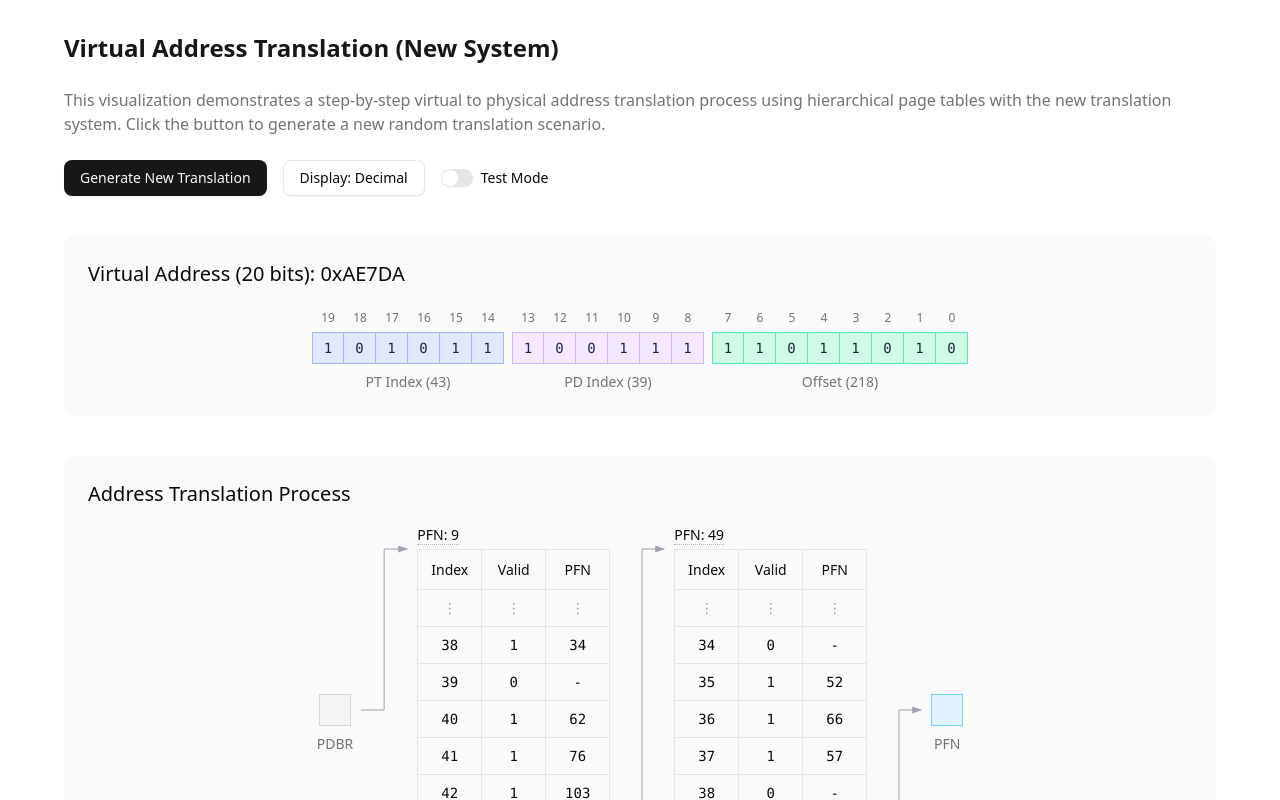
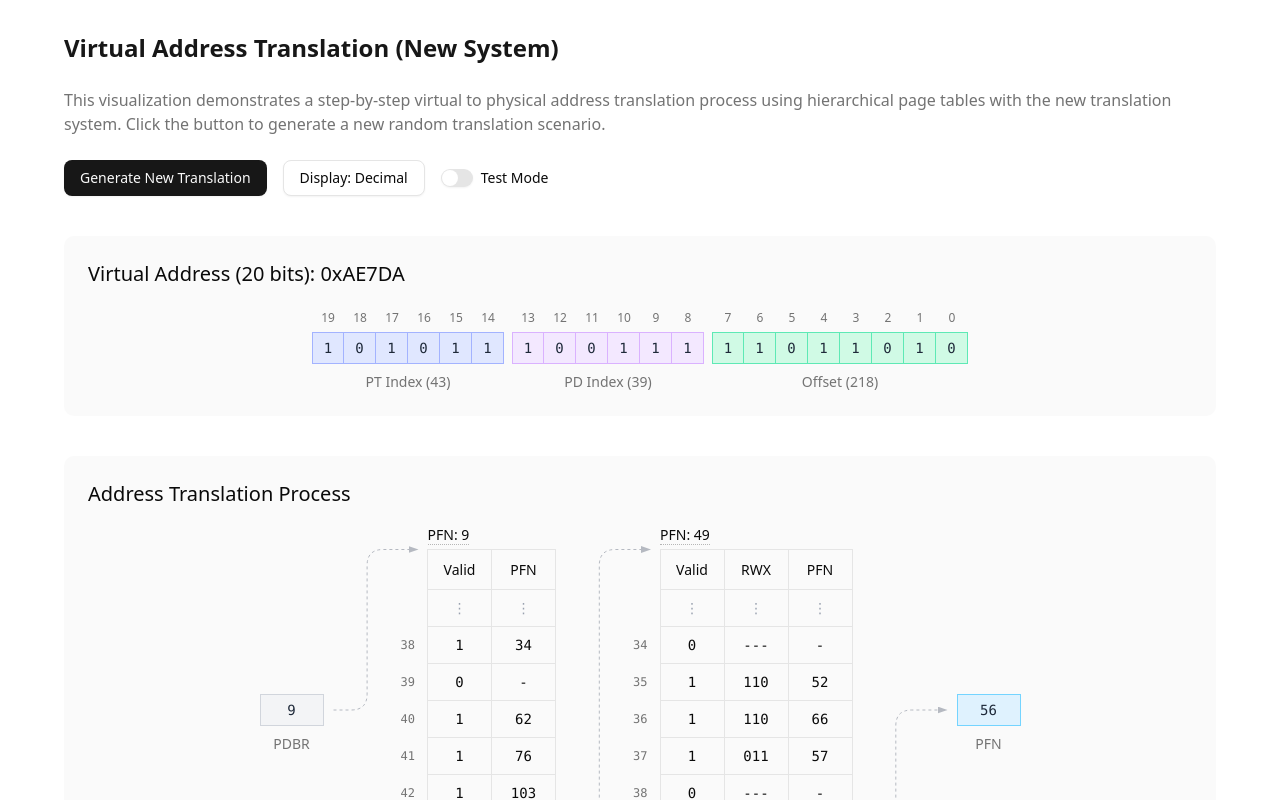
Before and after one commit to Goodr-Interactive/viz-computer-systems, a React (Vite) app: page /csc369/paging/translation in a window 1280 px wide. Shown: the top 800 px of the page. Built offline with nearby package versions, Linux system fonts and the light colour scheme.

Commit message:
fix: improved table layouts

```diff
--- a/src/pages/csc369/components/paging/TranslationSystemNew.ts
+++ b/src/pages/csc369/components/paging/TranslationSystemNew.ts
@@ -185,6 +185,10 @@ export class TranslationSystem {
       throw new Error(`Expected page table at PFN ${pfn} but none found in coreMap`);
     }
 
+    if (existingPageTable.entries.some((entry) => entry.rwx !== null)) {
+      throw new Error(`Page table at PFN ${pfn} contains PTEs, not PDEs`);
+    }
+
     // Check if we have enough space for the new entries
     const totalEntriesNeeded = existingPageTable.numEntries + numEntries;
     if (totalEntriesNeeded > this.numEntries) {
--- a/src/pages/csc369/components/paging/ui/AddressTranslationVisualizer.tsx
+++ b/src/pages/csc369/components/paging/ui/AddressTranslationVisualizer.tsx
@@ -2,9 +2,11 @@ import React, { useRef, useCallback, useEffect } from "react";
 import { motion, AnimatePresence, LayoutGroup } from "motion/react";
 import * as d3 from "d3";
 import { BinaryBlock } from "./BinaryBlock";
+import { StringBlock } from "./StringBlock";
 import { PageTableDisplay } from "./PageTableDisplay";
 import { SubsectionHeading } from "./SubsectionHeading";
-import type { TranslationValues, PageTableEntry } from "../TranslationSystemNew"; // Added PageTableEntry import
+import type { TranslationValues, PageTableEntry } from "../TranslationSystemNew";
+import { TranslationSystem } from "../TranslationSystemNew";
 import {
   physicalPfnColor,
   physicalPfnBorder,
@@ -83,15 +85,19 @@ export const AddressTranslationVisualizer: React.FC<AddressTranslationVisualizer
       const firstTableElement = tableElementRefs.current[0];
       if (pdbrBlockElement && firstTableElement) {
         const pdbrRect = pdbrBlockElement.getBoundingClientRect();
-        const firstTableRect = firstTableElement.getBoundingClientRect();
+        // Target the Valid header cell (second th element)
+        const validHeaderCell = firstTableElement.querySelector("thead th:nth-child(2)");
+        if (validHeaderCell) {
+          const validHeaderRect = validHeaderCell.getBoundingClientRect();
           arrowConfigs.push({
             id: "pdbr-to-table0",
             startX: pdbrRect.right + 10 - containerRect.left,
             startY: pdbrRect.top + pdbrRect.height / 2 - containerRect.top,
-          endX: firstTableRect.left - containerRect.left - 10,
-          endY: firstTableRect.top - containerRect.top,
+            endX: validHeaderRect.left - containerRect.left - 10,
+            endY: validHeaderRect.top - containerRect.top,
             isOrthogonal: true,
           });
+        }
       }
     }
 
@@ -104,15 +110,19 @@ export const AddressTranslationVisualizer: React.FC<AddressTranslationVisualizer
         const nextTableElement = tableElementRefs.current[i + 1];
         if (activePfnCell && nextTableElement) {
           const pfnCellRect = activePfnCell.getBoundingClientRect();
-          const nextTableRect = nextTableElement.getBoundingClientRect();
+          // Target the Valid header cell (second th element)
+          const validHeaderCell = nextTableElement.querySelector("thead th:nth-child(2)");
+          if (validHeaderCell) {
+            const validHeaderRect = validHeaderCell.getBoundingClientRect();
             arrowConfigs.push({
               id: `table${i}-to-table${i + 1}`,
               startX: pfnCellRect.right + 10 - containerRect.left,
               startY: pfnCellRect.top + pfnCellRect.height / 2 - containerRect.top,
-            endX: nextTableRect.left - containerRect.left - 10,
-            endY: nextTableRect.top - containerRect.top,
+              endX: validHeaderRect.left - containerRect.left - 10,
+              endY: validHeaderRect.top - containerRect.top,
               isOrthogonal: true,
             });
+          }
         }
       }
     }
@@ -157,8 +167,9 @@ export const AddressTranslationVisualizer: React.FC<AddressTranslationVisualizer
       .enter()
       .append("path")
       .attr("class", "arrow")
-      .attr("stroke", "#9ca3af")
+      .attr("stroke", "#b5b9c1")
       .attr("stroke-width", 1)
+      .attr("stroke-dasharray", "3 3")
       .attr("fill", "none")
       .attr("marker-end", "url(#arrowhead)")
       .attr("opacity", 0);
@@ -169,9 +180,10 @@ export const AddressTranslationVisualizer: React.FC<AddressTranslationVisualizer
       .transition()
       .duration(400)
       .attr("d", (d) => {
-        const midPointX = d.startX + (d.endX - d.startX) * 0.5;
+        const midPointX = d.startX + (d.endX - d.startX) * 0.4;
+        const cornerRadius = 16; // Radius for the curved corner
         return d.isOrthogonal
-          ? `M ${d.startX} ${d.startY} L ${midPointX} ${d.startY} L ${midPointX} ${d.endY} L ${d.endX} ${d.endY}`
+          ? `M ${d.startX} ${d.startY} L ${midPointX - cornerRadius} ${d.startY} Q ${midPointX} ${d.startY} ${midPointX} ${d.startY + Math.sign(d.endY - d.startY) * cornerRadius} L ${midPointX} ${d.endY - Math.sign(d.endY - d.startY) * cornerRadius} Q ${midPointX} ${d.endY} ${midPointX + cornerRadius} ${d.endY} L ${d.endX} ${d.endY}`
           : `M ${d.startX} ${d.startY} L ${d.endX} ${d.endY}`;
       })
       .attr("opacity", 1);
@@ -189,7 +201,7 @@ export const AddressTranslationVisualizer: React.FC<AddressTranslationVisualizer
         .attr("orient", "auto")
         .append("polygon")
         .attr("points", "0 0, 10 3.5, 0 7")
-        .attr("fill", "#9ca3af");
+        .attr("fill", "#b5b9c1");
     }
   }, [translationData, testMode, selectedEntries, isTestComplete]); // Removed isAnimating dependency
 
@@ -240,7 +252,7 @@ export const AddressTranslationVisualizer: React.FC<AddressTranslationVisualizer
             ref={containerRef}
           >
             <LayoutGroup>
-              <div className="flex h-full w-full items-start justify-center gap-16 overflow-x-auto">
+              <div className="flex h-full w-full items-start justify-center gap-10 overflow-x-auto">
                 {/* PDBR Block */}
                 <motion.div
                   ref={pdbrRef}
@@ -256,20 +268,19 @@ export const AddressTranslationVisualizer: React.FC<AddressTranslationVisualizer
                   onAnimationComplete={() => setTimeout(() => setIsAnimating(false), 100)}
                   onLayoutAnimationComplete={() => setTimeout(() => setIsAnimating(false), 100)}
                 >
-                  <BinaryBlock
-                    blocks={1}
+                  <StringBlock
+                    value={formatNumber(translationData.pdbr)}
                     color={pdbrColor}
                     borderColor={pdbrBorder}
                     hoverColor={pdbrColorHover}
                     label="PDBR"
-                    showBitNumbers={false}
                     showLeftBorder={true}
                     tooltip={
                       testMode ? undefined : (
                         <div className="max-w-xs space-y-1 text-left">
                           <p className="text-sm font-medium">
                             PDBR: {formatNumber(translationData.pdbr)}
-                            {!showHex && ` (Hex: ${d3.format(".0x")(translationData.pdbr)})`}
+                            {!showHex && ` (Hex: ${TranslationSystem.toHex(translationData.pdbr)})`}
                           </p>
                           <p className="text-xs">Points to the first-level page table's PFN.</p>
                         </div>
@@ -319,7 +330,7 @@ export const AddressTranslationVisualizer: React.FC<AddressTranslationVisualizer
                 <AnimatePresence>
                   <motion.div
                     ref={finalPfnBlockRef}
-                    className="my-auto flex flex-shrink-0 flex-col items-center"
+                    className="ml-16 my-auto flex flex-shrink-0 flex-col items-center"
                     layout
                     initial={{ opacity: 0 }}
                     animate={{ opacity: !testMode || isTestComplete() ? 1 : 0 }}
@@ -332,20 +343,19 @@ export const AddressTranslationVisualizer: React.FC<AddressTranslationVisualizer
                     onAnimationComplete={() => setTimeout(() => setIsAnimating(false), 100)}
                     onLayoutAnimationComplete={() => setTimeout(() => setIsAnimating(false), 100)}
                   >
-                    <BinaryBlock
-                      blocks={1}
+                    <StringBlock
+                      value={formatNumber(translationData.finalPfn)}
                       color={physicalPfnColor}
                       borderColor={physicalPfnBorder}
                       hoverColor={physicalPfnColorHover}
                       label="PFN"
-                      showBitNumbers={false}
                       showLeftBorder={true}
                       tooltip={
                         testMode ? undefined : (
                           <div className="max-w-xs space-y-1 text-left">
                             <p className="text-sm font-medium">
                               Final PFN: {formatNumber(translationData.finalPfn)}
-                              {!showHex && ` (Hex: ${d3.format(".0x")(translationData.finalPfn)})`}
+                              {!showHex && ` (Hex: ${TranslationSystem.toHex(translationData.finalPfn)})`}
                             </p>
                             <p className="text-xs">
                               This is the Page Frame Number of the physical memory page for the
--- a/src/pages/csc369/components/paging/ui/PageTableDisplay.tsx
+++ b/src/pages/csc369/components/paging/ui/PageTableDisplay.tsx
@@ -68,6 +68,9 @@ export const PageTableDisplay: React.FC<PageTableDisplayProps> = ({
 }) => {
   const levelColors = PageTableLevelColors[levelIndex % PageTableLevelColors.length];
 
+  // Check if this is the final page table (has RWX bits)
+  const isFinalPageTable = tableDisplayData?.entries?.some(({ entry }) => entry.rwx !== null) || false;
+
   return (
     <motion.div
       className="flex flex-shrink-0 flex-col"
@@ -87,7 +90,7 @@ export const PageTableDisplay: React.FC<PageTableDisplayProps> = ({
       <TooltipProvider>
         <Tooltip>
           <TooltipTrigger asChild>
-            <h4 className="mb-1 text-left text-sm font-medium">
+            <h4 className="ml-[64px] mb-1 text-sm font-medium">
               <span className="border-muted-foreground/50 hover:border-muted-foreground cursor-help border-b border-dotted transition-colors">
                 PFN: {formatNumber(pageTablePfn)}
               </span>
@@ -100,12 +103,15 @@ export const PageTableDisplay: React.FC<PageTableDisplayProps> = ({
           </TooltipContent>
         </Tooltip>
       </TooltipProvider>
-      <Table className="w-auto border" ref={pageTableElementRef}>
-        <TableHeader>
-          <TableRow>
-            <TableHead className="w-16 border-r text-center">Index</TableHead>
-            <TableHead className="w-16 border-r text-center">Valid</TableHead>
-            <TableHead className="w-16 text-center">PFN</TableHead>
+      <Table className="w-auto" ref={pageTableElementRef}>
+        <TableHeader className="[&_tr]:border-b-0">
+          <TableRow className="border-0">
+            <TableHead className="w-16 text-right text-xs text-muted-foreground pr-2 font-mono"></TableHead>
+            <TableHead className="w-16 border text-center font-medium">Valid</TableHead>
+            {isFinalPageTable && (
+              <TableHead className="w-16 border text-center font-medium">RWX</TableHead>
+            )}
+            <TableHead className="w-16 border text-center font-medium">PFN</TableHead>
           </TableRow>
         </TableHeader>
         <TableBody>
@@ -119,10 +125,13 @@ export const PageTableDisplay: React.FC<PageTableDisplayProps> = ({
 
             if (hasMoreAbove) {
               rows.push(
-                <TableRow key="ellipsis-above">
-                  <TableCell className="border-r text-center text-gray-400">⋮</TableCell>
-                  <TableCell className="border-r text-center text-gray-400">⋮</TableCell>
-                  <TableCell className="text-center text-gray-400">⋮</TableCell>
+                <TableRow key="ellipsis-above" className="border-0">
+                  <TableCell className="text-left text-gray-400"></TableCell>
+                  <TableCell className="border text-center text-gray-400">⋮</TableCell>
+                  {isFinalPageTable && (
+                    <TableCell className="border text-center text-gray-400">⋮</TableCell>
+                  )}
+                  <TableCell className="border text-center text-gray-400">⋮</TableCell>
                 </TableRow>
               );
             }
@@ -133,16 +142,14 @@ export const PageTableDisplay: React.FC<PageTableDisplayProps> = ({
                 : isCorrect;
               const isClickable = testMode && !selectedEntriesForTest[levelIndex];
 
-              let hoverClass = "hover:bg-gray-200/50";
+              let hoverClass = "group-hover:bg-gray-200/50";
               if (showAsCorrect) {
-                if (levelColors.hover.includes("indigo")) hoverClass = "hover:bg-indigo-200";
-                else if (levelColors.hover.includes("purple")) hoverClass = "hover:bg-purple-200";
-                else if (levelColors.hover.includes("pink")) hoverClass = "hover:bg-pink-200";
+                if (levelColors.hover.includes("indigo")) hoverClass = "group-hover:bg-indigo-200";
+                else if (levelColors.hover.includes("purple")) hoverClass = "group-hover:bg-purple-200";
+                else if (levelColors.hover.includes("pink")) hoverClass = "group-hover:bg-pink-200";
               }
 
-              const rowClasses = showAsCorrect
-                ? `${levelColors.background} ${hoverClass} transition-colors`
-                : `${hoverClass} transition-colors ${isClickable ? "cursor-pointer" : ""}`;
+              const rowClasses = `group transition-colors border-b-0 ${isClickable ? "cursor-pointer" : ""}`;
 
               rows.push(
                 <TableRow
@@ -150,18 +157,19 @@ export const PageTableDisplay: React.FC<PageTableDisplayProps> = ({
                   className={rowClasses}
                   onClick={isClickable ? () => handleEntrySelection(levelIndex, index) : undefined}
                 >
-                  <TableCell
-                    className={`border-r text-center font-mono ${showAsCorrect ? levelColors.border : "border-border"}`}
-                  >
+                  <TableCell className="border-0 text-xs text-right pr-3 font-mono text-muted-foreground">
                     {formatNumber(index, showHex ? 2 : undefined)}
                   </TableCell>
-                  <TableCell
-                    className={`border-r text-center font-mono ${showAsCorrect ? levelColors.border : "border-border"}`}
-                  >
+                  <TableCell className={`border text-center font-mono border-border ${showAsCorrect ? `${levelColors.background}` : ""} ${hoverClass}`}>
                     {entry.valid ? "1" : "0"}
                   </TableCell>
+                  {isFinalPageTable && (
+                    <TableCell className={`border text-center font-mono border-border ${showAsCorrect ? `${levelColors.background}` : ""} ${hoverClass}`}>
+                      {entry.valid && entry.rwx !== null ? (entry.rwx).toString(2).padStart(3, '0') : "---"}
+                    </TableCell>
+                  )}
                   <TableCell
-                    className={`text-center font-mono ${showAsCorrect ? levelColors.border : "border-border"}`}
+                    className={`border text-center font-mono border-border ${showAsCorrect ? `${levelColors.background}` : ""} ${hoverClass}`}
                     ref={showAsCorrect ? activePfnCellRef : undefined}
                   >
                     {entry.valid ? formatNumber(entry.pfn!) : "-"}
@@ -172,10 +180,13 @@ export const PageTableDisplay: React.FC<PageTableDisplayProps> = ({
 
             if (hasMoreBelow) {
               rows.push(
-                <TableRow key="ellipsis-below">
-                  <TableCell className="border-r text-center text-gray-400">⋮</TableCell>
-                  <TableCell className="border-r text-center text-gray-400">⋮</TableCell>
-                  <TableCell className="text-center text-gray-400">⋮</TableCell>
+                <TableRow key="ellipsis-below" className="border-0">
+                  <TableCell className="border-0 text-center text-gray-400"></TableCell>
+                  <TableCell className="border text-center text-gray-400">⋮</TableCell>
+                  {isFinalPageTable && (
+                    <TableCell className="border text-center text-gray-400">⋮</TableCell>
+                  )}
+                  <TableCell className="border text-center text-gray-400">⋮</TableCell>
                 </TableRow>
               );
             }
--- a/src/pages/csc369/components/paging/ui/PhysicalAddressDisplay.tsx
+++ b/src/pages/csc369/components/paging/ui/PhysicalAddressDisplay.tsx
@@ -123,11 +123,13 @@ export const PhysicalAddressDisplay: React.FC<PhysicalAddressDisplayProps> = ({
                   )
                 }
               />
-              <InputBinaryBlock
-                key={`pa-offset-input-${virtualAddressForInputKey}`} // Use a key that changes with translation
+              <BinaryBlock
+                key="pa-offset-test"
                 blocks={systemInfo.offsetBits}
-                initialValues={userOffsetBits}
-                onChange={setUserOffsetBits}
+                digits={TranslationSystem.toBinary(
+                  translationData.virtualOffsetValue, // Use the offset value directly
+                  systemInfo.offsetBits
+                ).split("")}
                 color={virtualOffsetColor}
                 borderColor={virtualOffsetBorder}
                 hoverColor={virtualOffsetColorHover}
@@ -135,16 +137,6 @@ export const PhysicalAddressDisplay: React.FC<PhysicalAddressDisplayProps> = ({
                 showBitNumbers={true}
                 showLeftBorder={true}
                 startBitNumber={0}
-                tooltip={
-                  testMode ? undefined : (
-                    <div className="max-w-sm space-y-1">
-                      <p className="text-sm font-medium">
-                        Page Offset ({systemInfo.offsetBits} bits)
-                      </p>
-                      <p className="text-xs">Copy the offset bits from the virtual address.</p>
-                    </div>
-                  )
-                }
               />
             </>
           ) : (
--- /dev/null
+++ b/src/pages/csc369/components/paging/ui/StringBlock.tsx
@@ -0,0 +1,100 @@
+import React from "react";
+import { cn } from "@/lib/utils";
+import { Tooltip, TooltipContent, TooltipProvider, TooltipTrigger } from "@/components/ui/tooltip";
+
+export interface StringBlockProps {
+  /**
+   * The string or number value to display
+   */
+  value: string | number;
+  /**
+   * Background color for the block
+   */
+  color?: string;
+  /**
+   * Border color for the block
+   */
+  borderColor?: string;
+  /**
+   * Hover color class for the block (full Tailwind class name)
+   */
+  hoverColor?: string;
+  /**
+   * Tooltip content to display on hover
+   */
+  tooltip?: React.ReactNode;
+  /**
+   * Show left border on the block
+   */
+  showLeftBorder?: boolean;
+  /**
+   * Label to display below the block
+   */
+  label?: React.ReactNode;
+  /**
+   * Optional class name for styling the outer div
+   */
+  className?: string;
+  /**
+   * Optional class name for styling the block itself
+   * Can be used to override or add to the default w-32 width.
+   */
+  blockClassName?: string;
+  /**
+   * Optional click handler for the block
+   */
+  onClick?: () => void;
+}
+
+export const StringBlock: React.FC<StringBlockProps> = ({
+  value,
+  color = "bg-primary/80",
+  borderColor = "border-border",
+  hoverColor = "group-hover:bg-primary",
+  tooltip,
+  showLeftBorder = false,
+  label,
+  className,
+  blockClassName,
+  onClick,
+}) => {
+  const blockContent = (
+    <div className={cn("flex flex-col items-center", className)}>
+      <div
+        className={cn(
+          "group flex cursor-pointer flex-wrap rounded-md transition-colors",
+        )}
+        onClick={onClick}
+        aria-label={`String block displaying ${value}`}
+      >
+        <div
+          className={cn(
+            "flex h-8 w-16 items-center justify-center border-y border-r px-3 py-1 transition-colors",
+            showLeftBorder && "border-l",
+            color,
+            borderColor,
+            hoverColor,
+            blockClassName
+          )}
+          aria-label={`Value: ${value}`}
+        >
+          <span className="truncate font-mono text-sm font-medium text-gray-800">{value}</span>
+        </div>
+      </div>
+      {label && <div className="text-muted-foreground mt-2 text-center text-sm">{label}</div>}
+    </div>
+  );
+
+  if (tooltip) {
+    return (
+      <TooltipProvider>
+        <Tooltip>
+          <TooltipTrigger asChild>{blockContent}</TooltipTrigger>
+          <TooltipContent>{tooltip}</TooltipContent>
+        </Tooltip>
+      </TooltipProvider>
+    );
+  }
+
+  return blockContent;
+};
```
Lines whose indentation alone changed are shown as unchanged.
